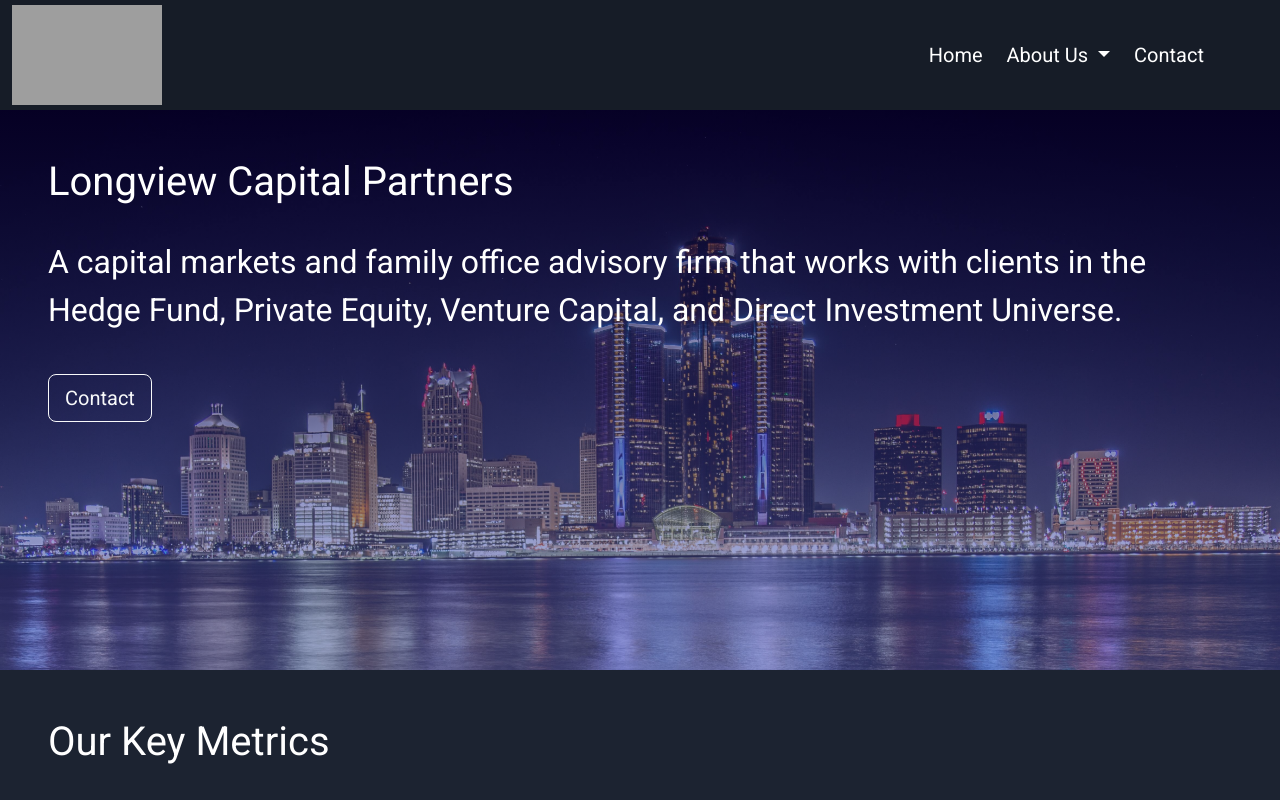
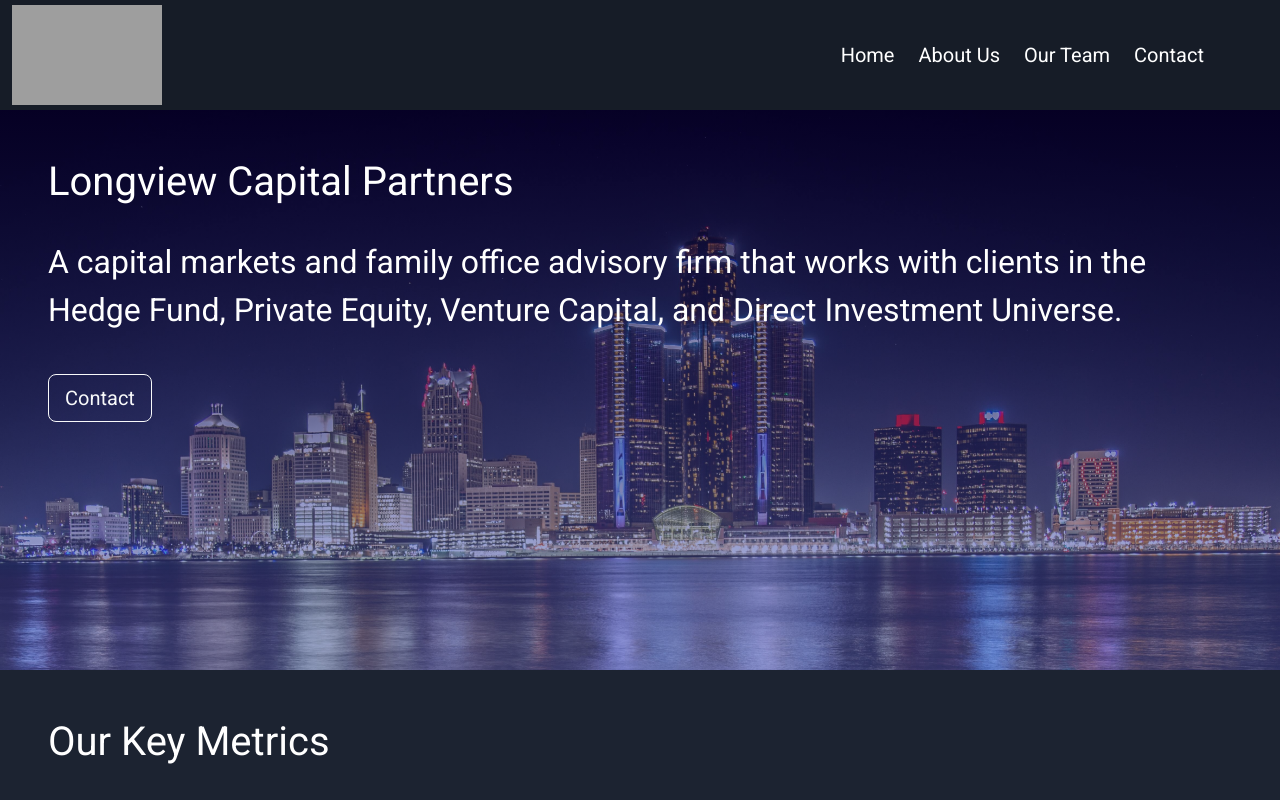
Before and after one commit to Fiscal2/longview-cap-partners, an Angular app: page /home in a window 1280 px wide. Shown: the top 800 px of the page. Built offline with nearby package versions, Linux system fonts and the light colour scheme; grey boxes are pictures that could not be loaded.

Commit message:
navbar edit

```diff
--- a/src/app/navbar/navbar.component.html
+++ b/src/app/navbar/navbar.component.html
@@ -12,16 +12,14 @@
                 <li class="nav-item pe-2 fs-5">
                     <a class="nav-link active text-white" aria-current="page" routerLink="/home">Home</a>
                 </li>
-                <li class="nav-item dropdown pe-2 fs-5">
-                    <a class="nav-link dropdown-toggle text-white" href="#" id="navbarDropdown" role="button"
-                        data-bs-toggle="dropdown" aria-expanded="false">
-                        About Us
-                    </a>
-                    <ul class="dropdown-menu dropdown-menu-dark" aria-labelledby="navbarDropdown">
-                        <li><a class="dropdown-item" routerLink="/ourteam">Our Team</a></li>
-                        <li><a class="dropdown-item" routerLink="/aboutus">About Us</a></li>
-                    </ul>
+                <li class="nav-item pe-2 fs-5">
+                    <a class="nav-link active text-white" aria-current="page" routerLink="/home">About Us</a>
                 </li>
+
+                <li class="nav-item pe-2 fs-5">
+                    <a class="nav-link active text-white" aria-current="page" routerLink="/home">Our Team</a>
+                </li>
+
                 <li class="nav-item pe-2 fs-5">
                     <a class="nav-link text-white" routerLink="/contact">Contact</a>
                 </li>
```
